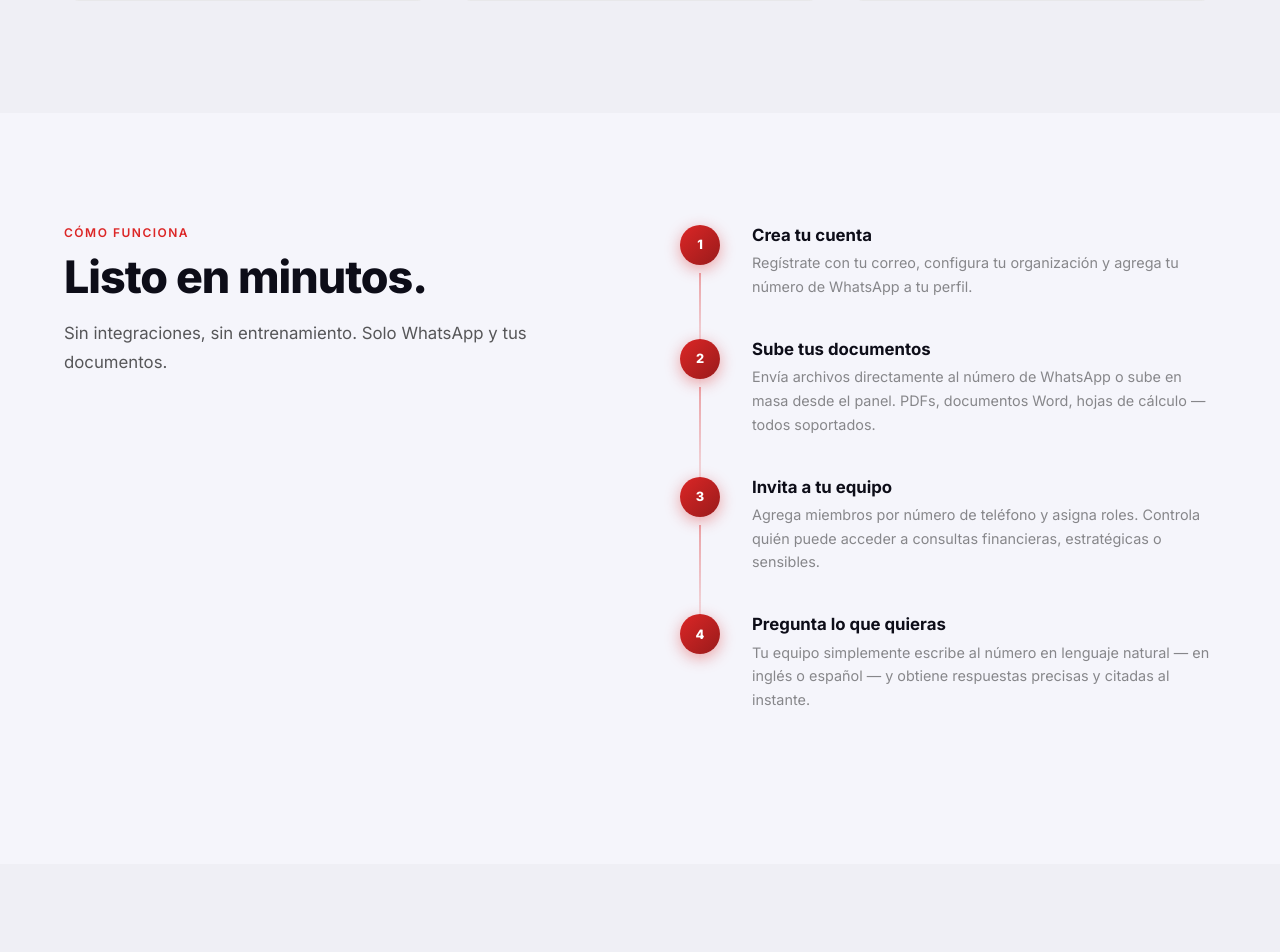
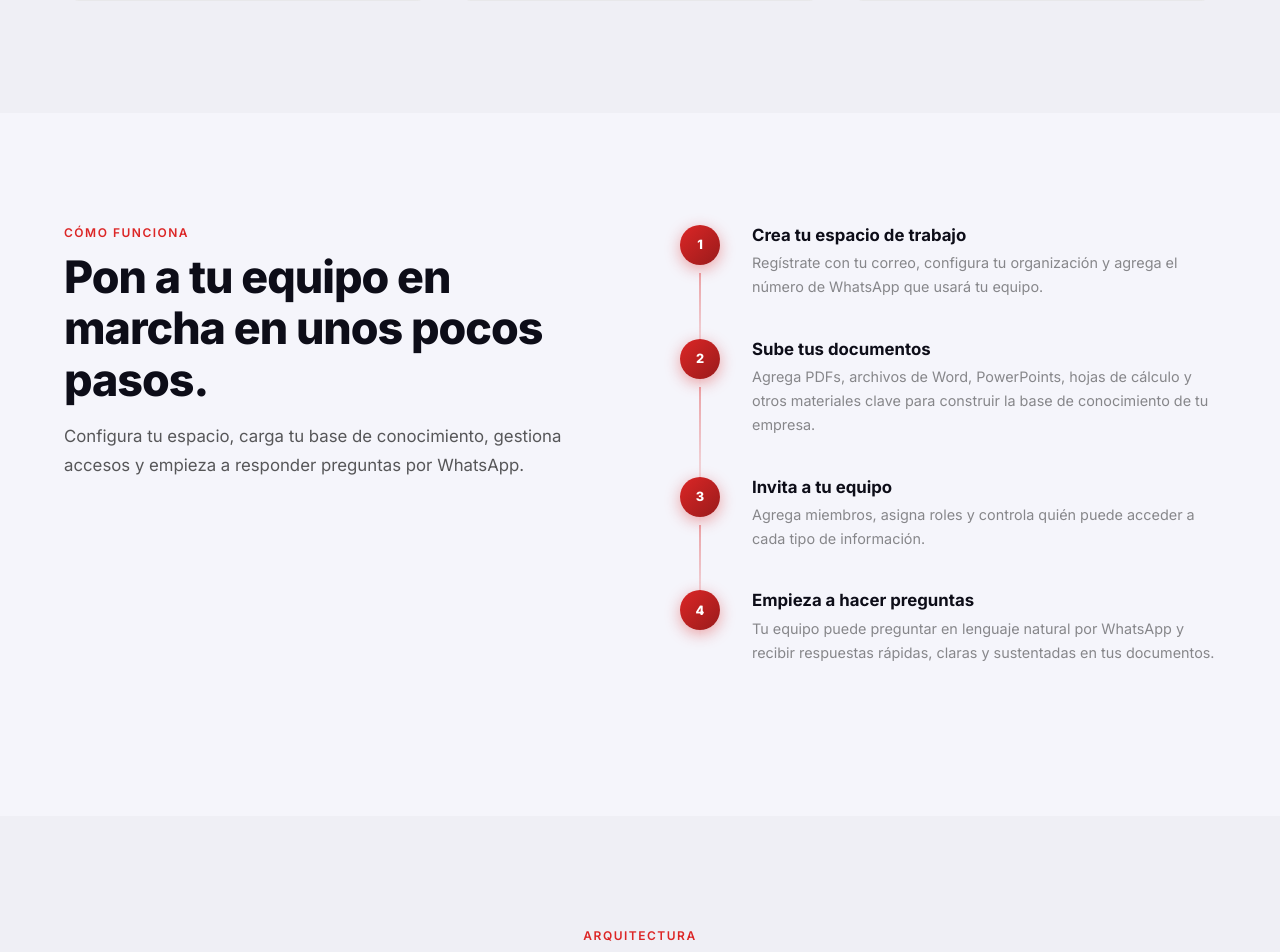
Before and after one commit to HARIOM-JHA01/second-brain-v2, a FastAPI app: page / in a window 1280 px wide. Shown: the part 2798-3750 px from the top of the page. Run offline with FastAPI, Linux system fonts and the light colour scheme; parts of the project's set-up code (start-up, migrations or seed data) failed here and were passed over.

Commit message:
docs(landing): refresh how it works section copy
Update the "How it works" section content across English and Spanish
localizations to improve clarity and provide more descriptive steps.
The messaging now focuses on user actions and benefits throughout the
workspace setup, document upload, team invitation, and query process.

```diff
--- a/agente_rolplay/static/i18n.js
+++ b/agente_rolplay/static/i18n.js
@@ -415,21 +415,21 @@
       "lp.feat.9.desc":
         "Sin tiempos de espera, sin citas. Tu equipo obtiene respuestas de inmediato, 24/7, desde cualquier dispositivo con WhatsApp.",
       "lp.how.label": "Cómo funciona",
-      "lp.how.title": "Listo en minutos.",
+      "lp.how.title": "Pon a tu equipo en marcha en unos pocos pasos.",
       "lp.how.sub":
-        "Sin integraciones, sin entrenamiento. Solo WhatsApp y tus documentos.",
-      "lp.how.1.title": "Crea tu cuenta",
+        "Configura tu espacio, carga tu base de conocimiento, gestiona accesos y empieza a responder preguntas por WhatsApp.",
+      "lp.how.1.title": "Crea tu espacio de trabajo",
       "lp.how.1.desc":
-        "Regístrate con tu correo, configura tu organización y agrega tu número de WhatsApp a tu perfil.",
+        "Regístrate con tu correo, configura tu organización y agrega el número de WhatsApp que usará tu equipo.",
       "lp.how.2.title": "Sube tus documentos",
       "lp.how.2.desc":
-        "Envía archivos directamente al número de WhatsApp o sube en masa desde el panel. PDFs, documentos Word, hojas de cálculo — todos soportados.",
+        "Agrega PDFs, archivos de Word, PowerPoints, hojas de cálculo y otros materiales clave para construir la base de conocimiento de tu empresa.",
       "lp.how.3.title": "Invita a tu equipo",
       "lp.how.3.desc":
-        "Agrega miembros por número de teléfono y asigna roles. Controla quién puede acceder a consultas financieras, estratégicas o sensibles.",
-      "lp.how.4.title": "Pregunta lo que quieras",
+        "Agrega miembros, asigna roles y controla quién puede acceder a cada tipo de información.",
+      "lp.how.4.title": "Empieza a hacer preguntas",
       "lp.how.4.desc":
-        "Tu equipo simplemente escribe al número en lenguaje natural — en inglés o español — y obtiene respuestas precisas y citadas al instante.",
+        "Tu equipo puede preguntar en lenguaje natural por WhatsApp y recibir respuestas rápidas, claras y sustentadas en tus documentos.",
       "lp.flow.label": "Arquitectura",
       "lp.flow.title": "Un paso por mensaje.",
       "lp.flow.sub":
@@ -1130,21 +1130,21 @@
       "lp.feat.9.desc":
         "No wait times, no scheduling. Your team gets answers immediately, 24/7, from any device they have WhatsApp on.",
       "lp.how.label": "How it works",
-      "lp.how.title": "Up and running in minutes.",
+      "lp.how.title": "Get your team up and running in a few steps.",
       "lp.how.sub":
-        "No integrations, no training. Just WhatsApp and your documents.",
-      "lp.how.1.title": "Create your account",
+        "Set up your workspace, upload your knowledge base, manage access, and start answering questions through WhatsApp.",
+      "lp.how.1.title": "Create your workspace",
       "lp.how.1.desc":
-        "Sign up with your email, set up your organization, and add your WhatsApp number to your profile.",
+        "Sign up with your email, set up your organization, and connect the WhatsApp number your team will use.",
       "lp.how.2.title": "Upload your documents",
       "lp.how.2.desc":
-        "Send files directly to the WhatsApp number or bulk-upload via the dashboard. PDFs, Word docs, spreadsheets — all supported.",
+        "Add PDFs, Word files, PowerPoints, spreadsheets, and other key materials to build your company knowledge base.",
       "lp.how.3.title": "Invite your team",
       "lp.how.3.desc":
-        "Add members by phone number and assign roles. Control who can access financial, strategic, or sensitive queries.",
-      "lp.how.4.title": "Ask anything, anytime",
+        "Add team members, assign roles, and control who can access different types of information.",
+      "lp.how.4.title": "Start asking questions",
       "lp.how.4.desc":
-        "Your team just messages the number in plain language — in English or Spanish — and gets accurate, cited answers instantly.",
+        "Your team can ask in natural language through WhatsApp and receive fast, clear answers grounded in your documents.",
       "lp.flow.label": "Architecture",
       "lp.flow.title": "Every message, every step.",
       "lp.flow.sub":
--- a/agente_rolplay/templates/index.html
+++ b/agente_rolplay/templates/index.html
@@ -1594,20 +1594,21 @@
         <div>
           <div class="section-label" data-i18n="lp.how.label">How it works</div>
           <h2 class="section-title" data-i18n="lp.how.title">
-            Up and running in minutes.
+            Get your team up and running in a few steps.
           </h2>
           <p class="section-sub" data-i18n="lp.how.sub">
-            No integrations, no training. Just WhatsApp and your documents.
+            Set up your workspace, upload your knowledge base, manage access,
+            and start answering questions through WhatsApp.
           </p>
         </div>
         <div class="steps">
           <div class="step">
             <div class="step-number">1</div>
             <div class="step-body">
-              <h3 data-i18n="lp.how.1.title">Create your account</h3>
+              <h3 data-i18n="lp.how.1.title">Create your workspace</h3>
               <p data-i18n="lp.how.1.desc">
-                Sign up with your email, set up your organization, and add your
-                WhatsApp number to your profile.
+                Sign up with your email, set up your organization, and connect
+                the WhatsApp number your team will use.
               </p>
             </div>
           </div>
@@ -1616,8 +1617,8 @@
             <div class="step-body">
               <h3 data-i18n="lp.how.2.title">Upload your documents</h3>
               <p data-i18n="lp.how.2.desc">
-                Send files directly to the WhatsApp number or bulk-upload via
-                the dashboard. PDFs, Word docs, spreadsheets — all supported.
+                Add PDFs, Word files, PowerPoints, spreadsheets, and other key
+                materials to build your company knowledge base.
               </p>
             </div>
           </div>
@@ -1626,18 +1627,18 @@
             <div class="step-body">
               <h3 data-i18n="lp.how.3.title">Invite your team</h3>
               <p data-i18n="lp.how.3.desc">
-                Add members by phone number and assign roles. Control who can
-                access financial, strategic, or sensitive queries.
+                Add team members, assign roles, and control who can access
+                different types of information.
               </p>
             </div>
           </div>
           <div class="step">
             <div class="step-number">4</div>
             <div class="step-body">
-              <h3 data-i18n="lp.how.4.title">Ask anything, anytime</h3>
+              <h3 data-i18n="lp.how.4.title">Start asking questions</h3>
               <p data-i18n="lp.how.4.desc">
-                Your team just messages the number in plain language — in
-                English or Spanish — and gets accurate, cited answers instantly.
+                Your team can ask in natural language through WhatsApp and
+                receive fast, clear answers grounded in your documents.
               </p>
             </div>
           </div>
```
